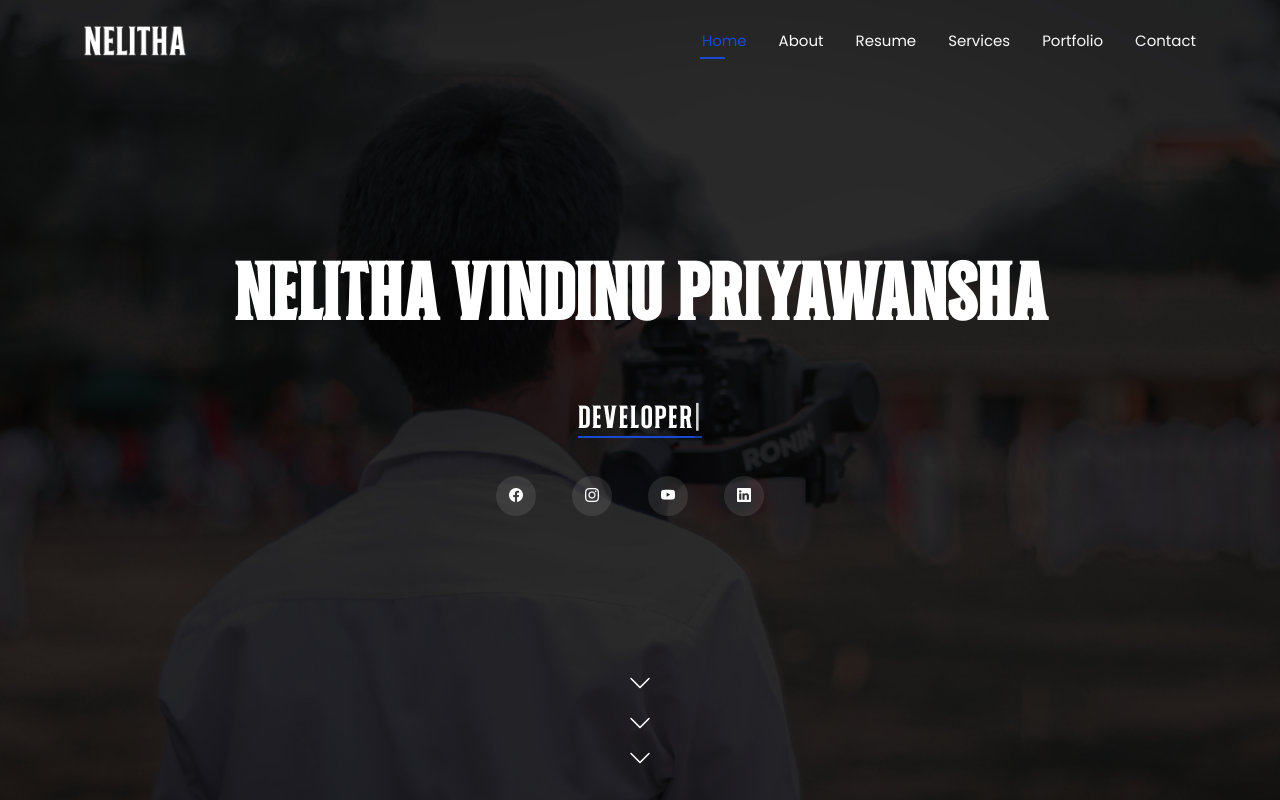
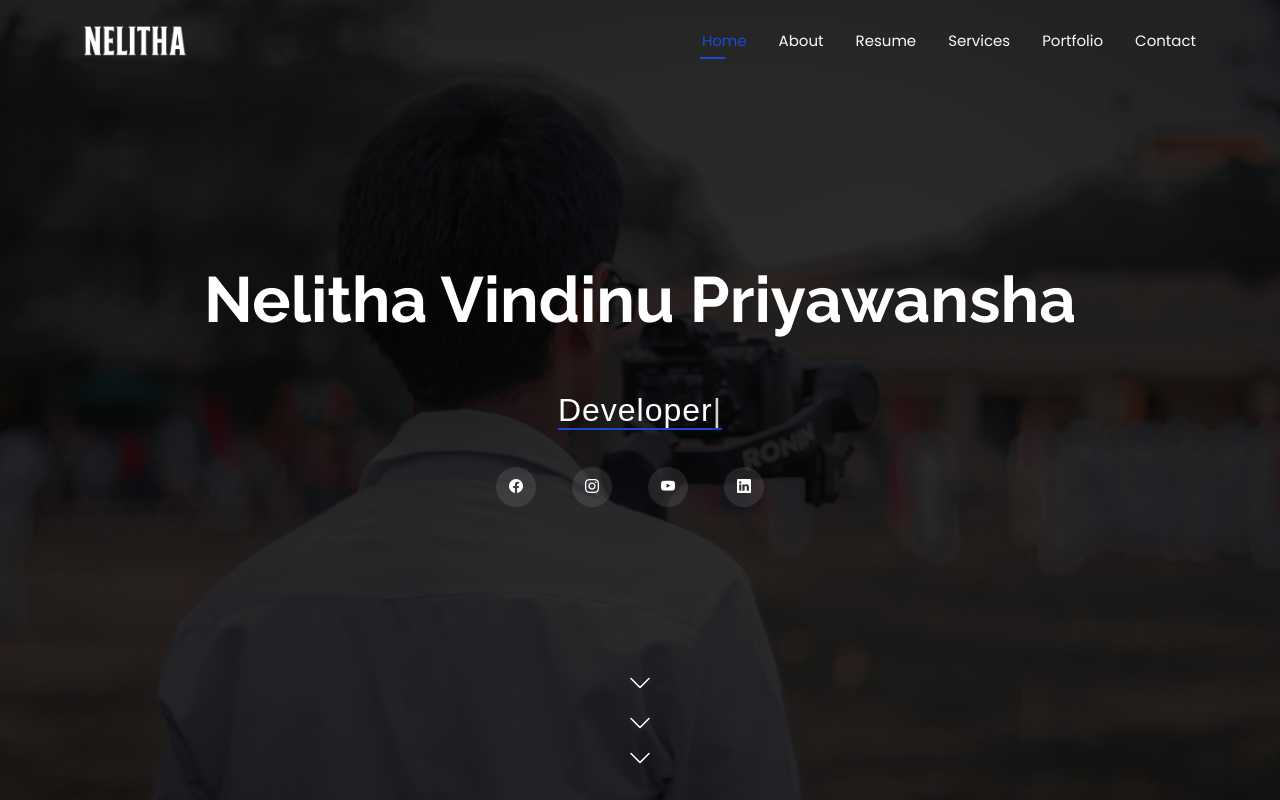
Before and after one commit to nelitha13/nelitha13.github.io, a plain HTML site: page index.html in a window 1280 px wide. Shown: the top 800 px of the page. Drawn offline with Linux system fonts and the light colour scheme.

Commit message:
Refactor index.html to remove custom font styles and simplify HTML structure

```diff
--- a/index.html
+++ b/index.html
@@ -182,15 +182,7 @@
 
   <main class="main">
     <style>
-      @font-face {
-        font-family: 'Rtddyans';
-        src: url('assets/RTDyansBasic.ttf') format('truetype');
-      }
 
-      .custom-font {
-        font-family: 'Rtddyans', sans-serif;
-        font-size: larger;
-      }
 
       /* General Reset */
       * {
@@ -236,7 +228,7 @@
       }
 
       .hero h2 {
-        font-size: 5rem;
+        font-size: 4rem;
         margin-bottom: 1rem;
       }
 
@@ -304,8 +296,8 @@
     <!-- Home Section -->
     <section id="home" class="hero section dark-background position-relative">
       <div class="container text-center" data-aos="zoom-out" data-aos-delay="100">
-        <h2 class="custom-font">Nelitha Vindinu Priyawansha</h2>
-        <p class="custom-font">
+        <h2 >Nelitha Vindinu Priyawansha</h2>
+        <p >
           <span class="typed" data-typed-items="Cinematographer, Developer, Musical Artist, Journalist"></span>
           <span class="typed-cursor typed-cursor--blink"></span>
         </p>
```
Also changed, not shown: assets/RTDyansBasic.ttf (deleted), assets/img/hero.jpg (deleted).
